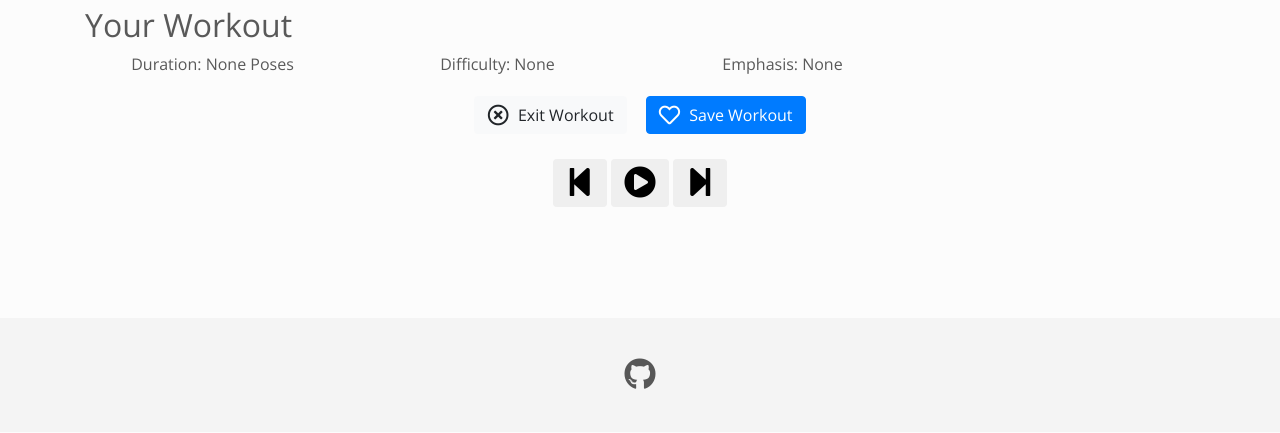
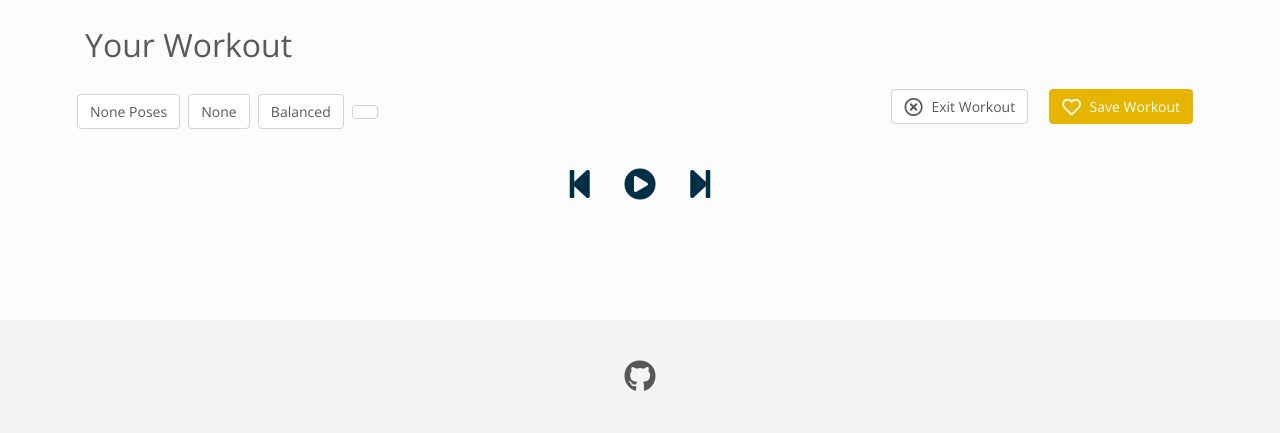
Before and after one commit to songcelia88/yoga-generator, a Flask app: template templates/workout.html in a window 1280 px wide. Shown: the part 74-507 px from the top of the page. Run offline with Flask 2, Linux system fonts and the light colour scheme; the template is opened without the code that fills it, so the values that code supplies are empty; some libraries are stand-ins or nearby versions.

Commit message:
finished styling homepage and the workout page

```diff
--- a/static/css/yoga.css
+++ b/static/css/yoga.css
@@ -52,11 +52,63 @@
 
 .btn-outline-yoga{
     color: #595959;
-    background-color: transparent;
+    background-color: #fff;
     background-image: none;
     border-color: #595959;
+    padding:10px 30px;
 }
 
 .btn-outline-yoga:hover{
     color:#676767;
 }
+
+.btn-info-yoga{
+    color: #595959;
+    background-color: #fff;
+    border-color: #d3d3d3;
+    font-size: 14px;
+    margin: 2px;
+}
+
+.btn-info-yoga:hover{
+    background-color: #E4E4E4
+}
+
+.btn-info-yoga.yoga-yellow{
+    background-color: #E5B500;
+    border-color: #E5B500;
+    color: #fff;
+}
+
+.yoga-btn-primary{
+    padding:10px 30px;
+    background-color: #E5B500;
+    border-color: #E5B500;
+    color: #fff;
+}
+
+.yoga-btn-primary:hover{
+    background-color: #eac332;
+    border-color: #eac332;
+}
+
+.yoga-btn-secondary{
+    padding:10px 30px;
+    background-color: #538278;
+    border-color: #538278;
+    color: #fff;
+}
+
+.yoga-btn-secondary:hover{
+    background-color: #68a396;
+    border-color: #68a396;
+}
+
+.btn-player{
+    color: #002F46;
+    background:transparent;
+}
+
+.btn-player:hover{
+    color:#32586a;
+}
--- a/templates/workout.html
+++ b/templates/workout.html
@@ -60,13 +85,13 @@
       stroke-dashoffset: 0px;
       stroke-linecap: round;
       stroke-width: 2px;
-      stroke: black;
+      stroke: #575757;
       fill: none;
     }
 
 </style>
 
-<div class="container main-container" style="margin-top: 80px; margin-bottom: 80px">
+<div class="container main-container" style="margin-top: 100px; margin-bottom: 80px">
     <div class="row">
         <div class="col-md-12">
             <h2>Your Workout</h2>
@@ -74,36 +99,41 @@
     </div>
 
     <!-- Display Workout Settings -->
-    <div class="row" style="text-align: center">
-        <div class="col-md-3" id="duration">Duration: {{ session.get('num_poses') }} Poses</div>
-        <div class="col-md-3" id="difficulty">Difficulty: {% if session['difficulty'] %}
-                            {{ session['difficulty'][0] }}
-                        {% else %}
-                            None
-                        {% endif %}
-        </div>
-        <div class="col-md-3" id="emphasis">Emphasis: {% if session['emphasis'] %}
+    <div class="row" style="margin-top:15px;">
+        <div class="col-md-7 col-sm-12" style="padding:5px">
+            <button id="duration" class="btn btn-info-yoga">{{ session.get('num_poses') }} Poses</button>
+            <button id="difficulty" class="btn btn-info-yoga">
+                {% if session['difficulty'] %}
+                    {{ session['difficulty'][0] }}
+                {% else %}
+                    None
+                {% endif %}
+            </button>
+            <button id="emphasis" class="btn btn-info-yoga">{% if session['emphasis'] %}
                             {{ session['emphasis'] }}
                         {% else %}
-                            None
+                            Balanced
                         {% endif %}
+            </button>
+            <button id="timingOption" data-info="{{ session['timingOption']}}" class="btn btn-info-yoga">
+            {{ session['timingOption'] }}</button>
         </div>
-        <div class="col-md-3" id="timingOption" data-info="{{ session['timingOption']}}">
-            {{ session['timingOption'] }}
+        <div class="col-md-5 col-sm-12" style="text-align: right">
+            <button id="exit-workout-btn" class="btn btn-info-yoga" style="margin-right: 15px">
+                <i class="far fa-times-circle fa-lg" style="margin-right: 5px"></i>
+                Exit Workout
+            </button>
+            <button id="open-save-modal" class="btn btn-info-yoga yoga-yellow" data-toggle="modal" data-target="#saveWorkoutModal">
+                <i class="far fa-heart fa-lg" style="margin-right: 5px"></i>
+                Save Workout
+            </button>
         </div>
     </div>
 
     <!-- Save and Exit -->
-    <div class="row" style="margin-top: 20px">
+    <div class="row">
         <div class="col-md-12" style="text-align: center">
-            <button id="exit-workout-btn" class="btn btn-light" style="margin-right: 15px">
-                <i class="far fa-times-circle fa-lg" style="margin-right: 5px"></i>
-                Exit Workout
-            </button>
-            <button id="open-save-modal" class="btn btn-primary" data-toggle="modal" data-target="#saveWorkoutModal">
-                <i class="far fa-heart fa-lg" style="margin-right: 5px"></i>
-                Save Workout
-            </button>
+
             <div id="errorMessage" style="padding-top: 5px">
                 {% if session['error'] %}
                 {{ session['error'] }}
@@ -113,13 +143,13 @@
     </div>
 
     <!-- Play Controls -->
-    <div class="row" style="margin-top: 20px ">
+    <div class="row" style="margin-top: 20px">
         <div class="col-md-12" style="text-align: center">
-            <button id="previous" class="btn"><i class="fas fa-step-backward fa-2x"></i></button>
-            <button id="play-pause" class="btn" style="">
+            <button id="previous" class="btn btn-player"><i class="fas fa-step-backward fa-2x"></i></button>
+            <button id="play-pause" class="btn btn-player">
                 <i class="fas fa-play-circle fa-2x"></i>
             </button>
-            <button id='next' class="btn"><i class="fas fa-step-forward fa-2x"></i></button>
+            <button id='next' class="btn btn-player"><i class="fas fa-step-forward fa-2x"></i></button>
             <!-- <button id="repeat" class="btn"><i class="fas fa-redo-alt fa-2x"></i></button> -->
         </div>
     </div>
@@ -133,7 +163,7 @@
                 <div style="margin-bottom: 10px" class="slide">
                     <h4>{{ pose['name'] }}</h4>
                     <a href="/pose/{{ pose['pose_id'] }}">
-                        <img src="{{ pose['imgurl'] }}" style="height:300px; border: #d3d3d3 solid 2px; border-radius: 8px;margin-bottom: 10px">
+                        <img src="{{ pose['imgurl'] }}" style="">
                     <a>
                     {% if pose['is_leftright'] %}
                     <p>Repeat this pose on the other side before moving on</p>
@@ -191,8 +221,8 @@
                 <label for="description">Description</label>
                 <textarea name="description" id="description" class="form-control" rows="3"></textarea>
             </div>
-            <button type="button" class="btn btn-secondary" data-dismiss="modal">Close</button>
-            <button type="button" class="btn btn-primary" id="save-workout-btn">Save Workout</button>
+            <button type="button" class="btn btn-outline-yoga" data-dismiss="modal">Close</button>
+            <button type="button" class="btn yoga-btn-primary" id="save-workout-btn">Save Workout</button>
             <div id="errorMessageModal"></div>
         </form>
       </div>
```
Also changed, not shown: other parts of templates/workout.html (+30 -5 lines), templates/homepage.html (+0 -22 lines).
